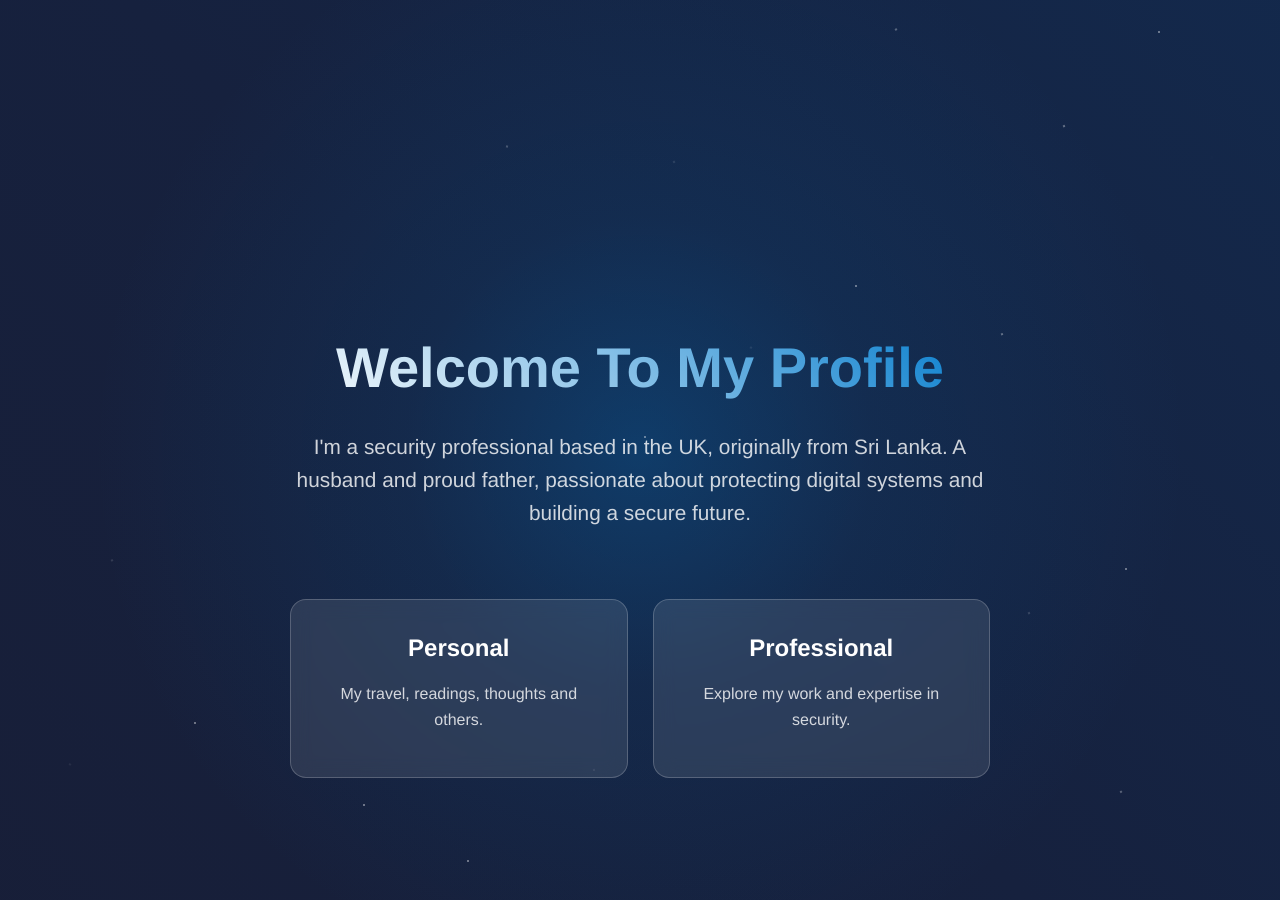
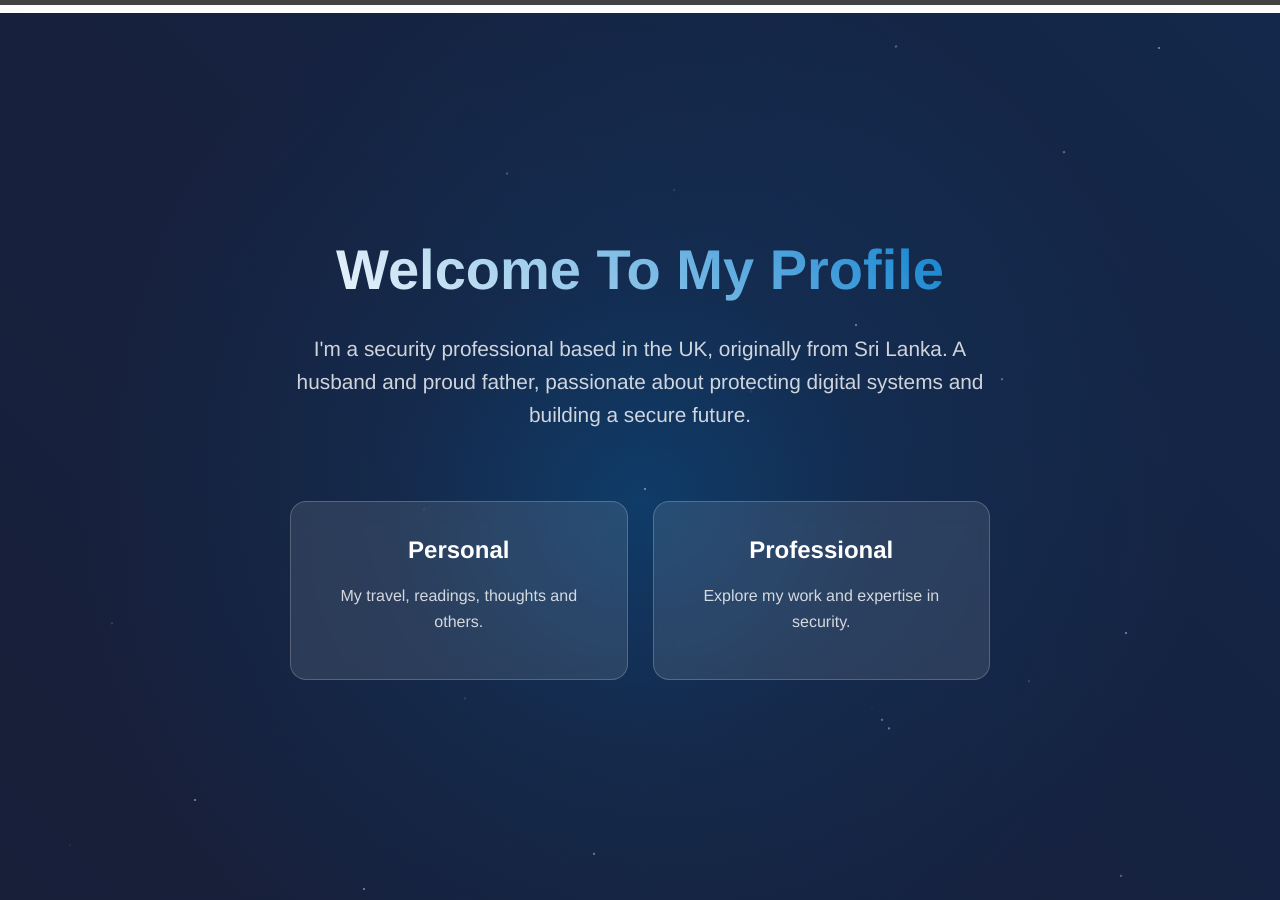
Before and after one commit to janithmalinga/janithmalinga.github.io, a Jekyll site: the page built from secondpage.html, in a window 1280 px wide. Built offline with Jekyll 4.4.1, drawn with Linux system fonts in a browser that asks for light colours.

Commit message:
Adjust vertical positioning to move content up and better center everything

```diff
--- a/secondpage.html
+++ b/secondpage.html
@@ -82,6 +82,7 @@ html, body {
   padding: 40px 20px;
   color: #fff;
   overflow: hidden;
+  transform: translateY(-5%);
 }
 
 .hero-section {
@@ -182,6 +183,7 @@ html, body {
 @media (max-width: 768px) {
   .page-content {
     padding: 30px 15px;
+    transform: translateY(-3%);
   }
 
   .hero-title {
@@ -215,6 +217,7 @@ html, body {
 @media (max-width: 480px) {
   .page-content {
     padding: 20px 10px;
+    transform: translateY(-2%);
   }
 
   .hero-title {
```
